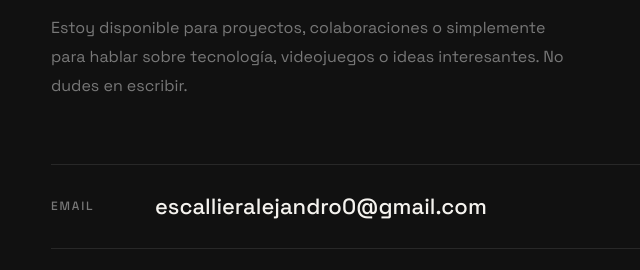
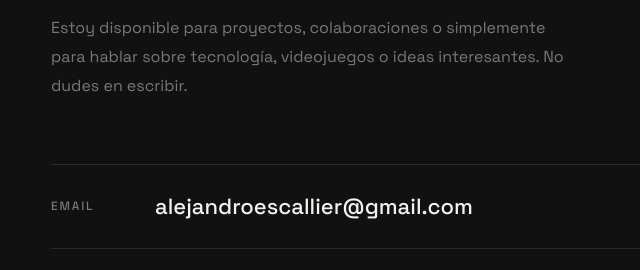
Before and after one commit to Alescallier/Portfolio-Web, a plain HTML site: page index.html in a window 1280 px wide. Shown: the part 9037-9307 px from the top of the page, 13-653 px from the left. Drawn offline with Linux system fonts and the light colour scheme.

Commit message:
Update email address in contact links

```diff
--- a/index.html
+++ b/index.html
@@ -723,11 +723,11 @@
 
             <a
               class="contact__link contact__link--email"
-              href="mailto:escallieralejandro0@gmail.com"
+              href="mailto:alejandroescallier@gmail.com"
               aria-label="Enviar email a Alejandro Escallier"
             >
               <span class="contact__link-label" aria-hidden="true">Email</span>
-              <span class="contact__link-value">escallieralejandro0@gmail.com</span>
+              <span class="contact__link-value">alejandroescallier@gmail.com</span>
               <span class="contact__link-arrow" aria-hidden="true">→</span>
             </a>
 
```
